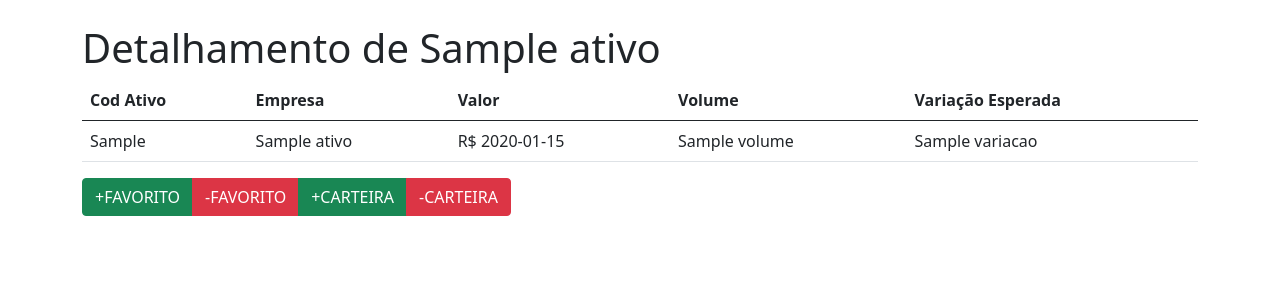
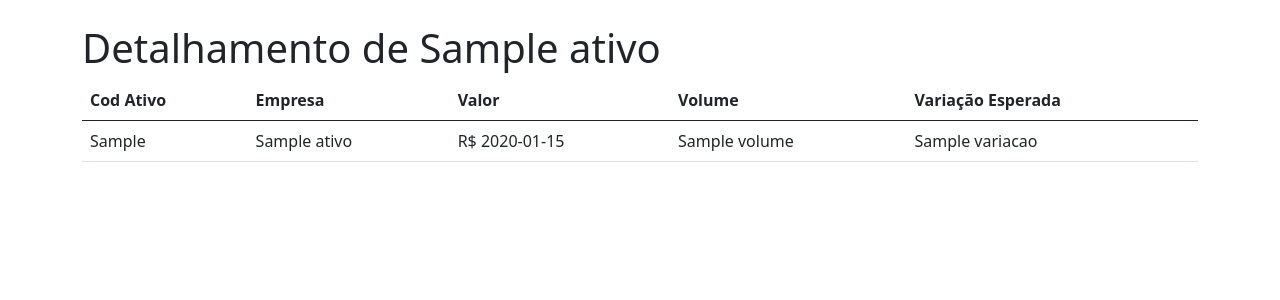
Before and after one commit to JBSilvaDev/desafio-inoa, a Django app: template ativos_user/templates/detalhes.html in a window 1280 px wide. Shown: the part 70-370 px from the top of the page. Run offline with Django 5.2, Linux system fonts and the light colour scheme; the template is opened without the code that fills it: most values are stand-ins (such as "Sample title", 1, 10 or a date in 2020); some libraries are stand-ins or nearby versions.

Commit message:
ajustes botoes para favorito e carteira

```diff
--- a/ativos_global/views.py
+++ b/ativos_global/views.py
@@ -53,7 +53,7 @@ def detalhes_ativos(request, id):
 
     grafico = px.line(df, x='Datetime', y='Close', markers=True, title=f'<b>Dados de:</b> {ativo.cod_ativo}')
     grafico.update_traces(textposition='top center', textfont_size=10)
-    plot_div = grafico.to_html(full_html=True)
+    # plot_div = grafico.to_html(full_html=True)
     return render(request, "detalhes.html", {"ativo": ativo, "lasts":lasts})
 
 
--- a/ativos_user/templates/detalhes.html
+++ b/ativos_user/templates/detalhes.html
@@ -30,16 +30,15 @@ Detalhes Page
                     </tr>
                 </tbody>
             </table>
-
+            {% if user.is_authenticated %}
             <form method="POST" action="{% url 'update_wallet' ativo.id %}">
                 {% csrf_token %}
-            <div class="btn-group" role="group">
-                <button type="submit" class="btn btn-success" name="+f">+FAVORITO</button>
-                <button type="submit" class="btn btn-danger" name="-f">-FAVORITO</button>
-                <button type="submit" class="btn btn-success" name="+c">+CARTEIRA</button>
-                <button type="submit" class="btn btn-danger" name="-c">-CARTEIRA</button>
-            </div>
+                <button type="submit" class="btn btn-success btn-sm" name="+f">+FAVORITO</button>
+                <button type="submit" class="btn btn-danger btn-sm" name="-f">-FAVORITO</button>
+                <button type="submit" class="btn btn-success btn-sm" name="+c">+CARTEIRA</button>
+                <button type="submit" class="btn btn-danger btn-sm" name="-c">-CARTEIRA</button>
             </form>
+            {% endif %}
         </section>
     </div>
 
@@ -55,7 +54,7 @@ Detalhes Page
                 url: '{% url "update_data" id=ativo.id %}',
                 type: 'GET',
                 dataType: 'json',
-              success: function(data) {
+                success: function (data) {
                     console.log(data);
 
                     const xData = data.x.map(dateString => new Date(dateString));
@@ -64,7 +63,7 @@ Detalhes Page
                         x: xData,
                         y: data.y,
                         type: 'line',
-        markers: {color: 'blue'},
+                        markers: { color: 'blue' },
                         name: data.title,
                     }], {
                         annotations: data.y.map((value, index) => ({
@@ -86,7 +85,7 @@ Detalhes Page
             });
         }
 
-      $(document).ready(function() {
+        $(document).ready(function () {
             updateChart();
         });
     </script>
--- a/ativos_user/views.py
+++ b/ativos_user/views.py
@@ -19,4 +19,4 @@ def favoritos(request):
   paginacao = Paginator(ativos, 10)
   page = request.GET.get('page')
   ativos_por_pagina = paginacao.get_page(page)
-  return render(request, 'favoritos.html', {'ativos':ativos_por_pagina})
+  return render(request, 'favoritos.html', {'ativos':ativos_por_pagina, "favorito":True})
```
Also changed, not shown: db.sqlite3. Lines whose indentation alone changed are shown as unchanged.
